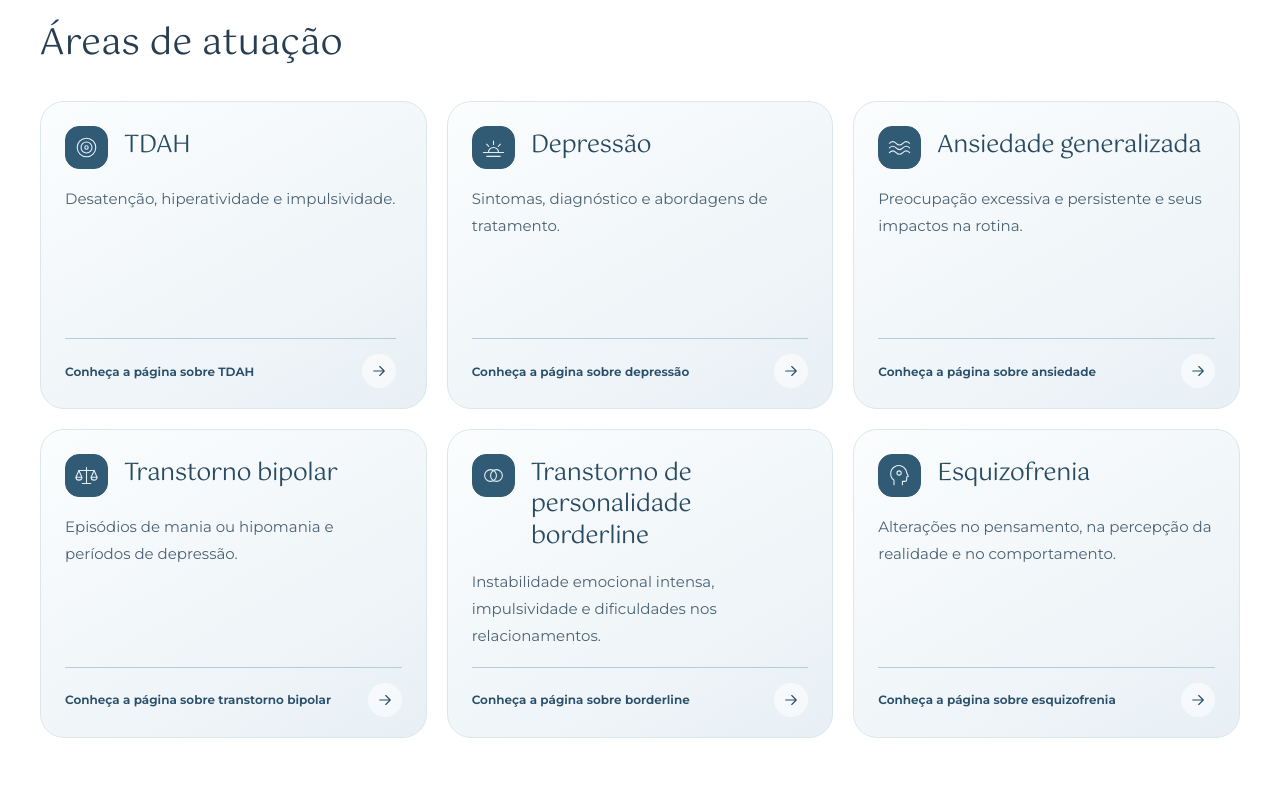
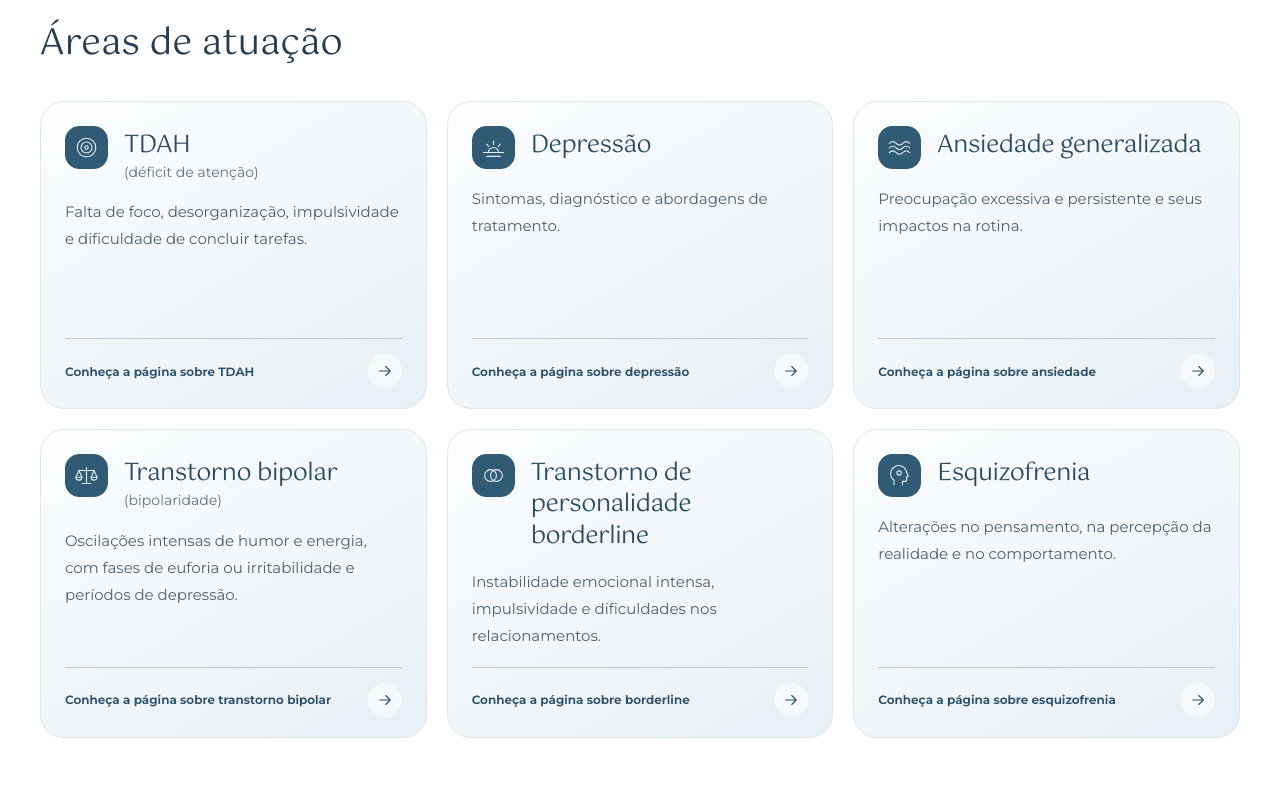
Before and after one commit to pedrozajden/lucio-site, an Astro site: page / in a window 1280 px wide. Shown: the part 2740-3540 px from the top of the page. Built offline with nearby package versions, Linux system fonts and the light colour scheme; Astro itself is replaced by a stand-in of ours.

Commit message:
Cartões de TDAH e bipolar com nome popular e descrição mais próxima do paciente
Co-Authored-By: Claude Opus 5.5 <noreply@anthropic.com>

```diff
--- a/src/pages/index.astro
+++ b/src/pages/index.astro
@@ -20,8 +20,8 @@ import '../styles/home-autoridade.css';
 const areaPreviews = [
   { title: 'Depressão', text: 'Sintomas, diagnóstico e abordagens de tratamento.' },
   { title: 'Ansiedade generalizada', text: 'Preocupação excessiva e persistente e seus impactos na rotina.' },
-  { title: 'TDAH', text: 'Desatenção, hiperatividade e impulsividade.' },
-  { title: 'Transtorno bipolar', text: 'Episódios de mania ou hipomania e períodos de depressão.' },
+  { title: 'TDAH', alias: 'déficit de atenção', text: 'Falta de foco, desorganização, impulsividade e dificuldade de concluir tarefas.' },
+  { title: 'Transtorno bipolar', alias: 'bipolaridade', text: 'Oscilações intensas de humor e energia, com fases de euforia ou irritabilidade e períodos de depressão.' },
   { title: 'Transtorno de personalidade borderline', text: 'Instabilidade emocional intensa, impulsividade e dificuldades nos relacionamentos.' },
   { title: 'Esquizofrenia', text: 'Alterações no pensamento, na percepção da realidade e no comportamento.' },
 ];
@@ -99,7 +99,7 @@ const markdownBold = (text: string) => emphasize(text.replace(/\*\*/g, ''), [...
       <section id="areas" class="home-areas" aria-labelledby="areas-title"><div class="home-container areas-panel" data-reveal>
         <div class="section-heading"><p class="section-kicker">Psiquiatra</p><h2 id="areas-title">Áreas de atuação</h2></div>
         <div class="areas-grid">{areaOrder.map(index => [areaPreviews[index], index] as const).map(([area, index]) => <article class:list={['area-item', `area-${index}`, { 'area-active': pageForArea(index) }]} aria-label={home.areas[index]}>
-          <div class="area-copy"><span class="area-symbol" aria-hidden="true"><svg viewBox="0 0 32 32" fill="none" stroke="currentColor" stroke-width="1.3" stroke-linecap="round" stroke-linejoin="round" set:html={areaIcons[index]} /></span><h3>{area.title}</h3>
+          <div class="area-copy"><span class="area-symbol" aria-hidden="true"><svg viewBox="0 0 32 32" fill="none" stroke="currentColor" stroke-width="1.3" stroke-linecap="round" stroke-linejoin="round" set:html={areaIcons[index]} /></span><h3>{area.title}{'alias' in area && <span class="area-alias">({area.alias})</span>}</h3>
             <p class="area-description">{area.text}</p>
             {pageForArea(index) ? <a href={pageForArea(index)!.href}>{pageForArea(index)!.cta} <span class="area-arrow"><Icon name="arrow" /></span></a> : <span class="area-pending">Página em preparação</span>}
           </div>
--- a/src/styles/home-autoridade.css
+++ b/src/styles/home-autoridade.css
@@ -188,3 +188,6 @@
   .review-arrow-prev{left:-14px}
   .review-arrow-next{right:-14px}
 }
+
+/* Nome popular abaixo do título do cartão */
+.area-alias{display:block;margin-top:2px;font-family:Montserrat,Arial,sans-serif;font-size:14px;line-height:1.4;color:#5f7586;letter-spacing:0}
```
Also changed, not shown: ALTERACOES-DE-TEXTO.md (+3 -0 lines).
